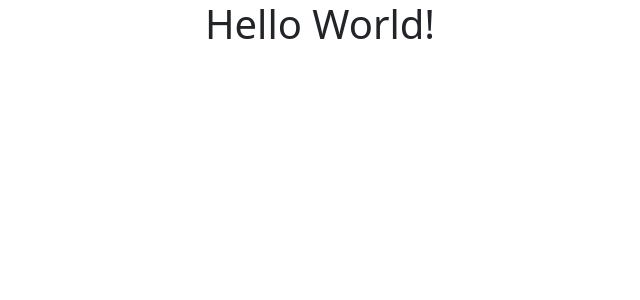
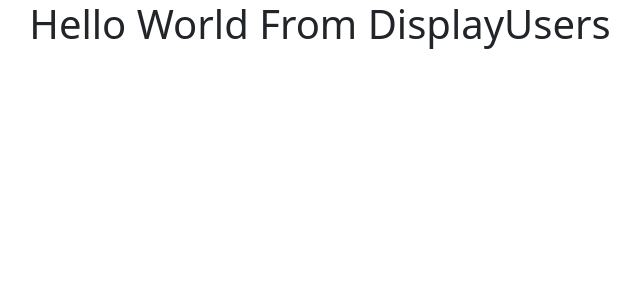
Before and after one commit to Adrusselljr/movie-database-frontend, a React (Create React App) app in the folder client/: page / in a window 1280 px wide. Shown: the top 300 px of the page, without its empty margins (320-960 px from the left). Built offline with nearby package versions, Linux system fonts and the light colour scheme; no server answers.

Commit message:
modified App.jsx

```diff
--- a/client/src/App.jsx
+++ b/client/src/App.jsx
@@ -1,14 +1,16 @@
 import React from 'react'
+import { BrowserRouter, Routes, Route } from "react-router-dom"
+import DisplayUsers from './Pages/DisplayUsers'
 import './App.css'
 import 'bootstrap/dist/css/bootstrap.min.css'
 
 function App() {
     return (
-        <div className='App'>
-
-            <h1>Hello World!</h1>
-
-        </div>
+        <BrowserRouter>
+            <Routes>
+                <Route path='/' element={ <DisplayUsers /> } />
+            </Routes>
+        </BrowserRouter>
     )
 }
 
--- /dev/null
+++ b/client/src/Pages/DisplayUsers.jsx
@@ -0,0 +1,28 @@
+import React, { useEffect } from 'react'
+import '../App.css'
+import 'bootstrap/dist/css/bootstrap.min.css'
+
+const URL = 'http://localhost:3001'
+
+function DisplayUsers() {
+
+    useEffect(() => {
+        const fetchedUsers = async () => {
+            const response = await fetch(`${URL}/users/get-all-users`)
+            const fetchedUsers = await response.json()
+            console.log(fetchedUsers)
+            return fetchedUsers
+        }
+        fetchedUsers()
+    }, [])
+
+    return (
+        <div className='App'>
+
+            <h1>Hello World From DisplayUsers</h1>
+
+        </div>
+    )
+}
+
+export default DisplayUsers
```
